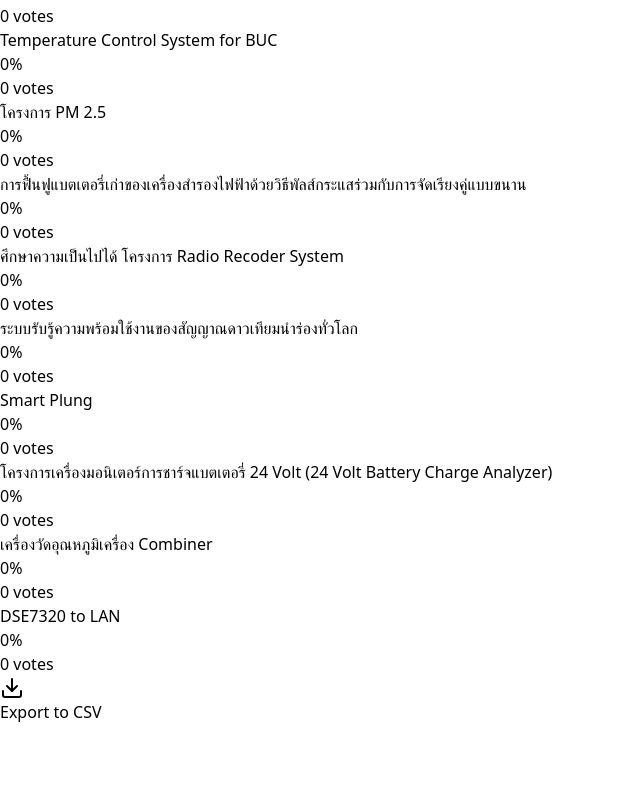
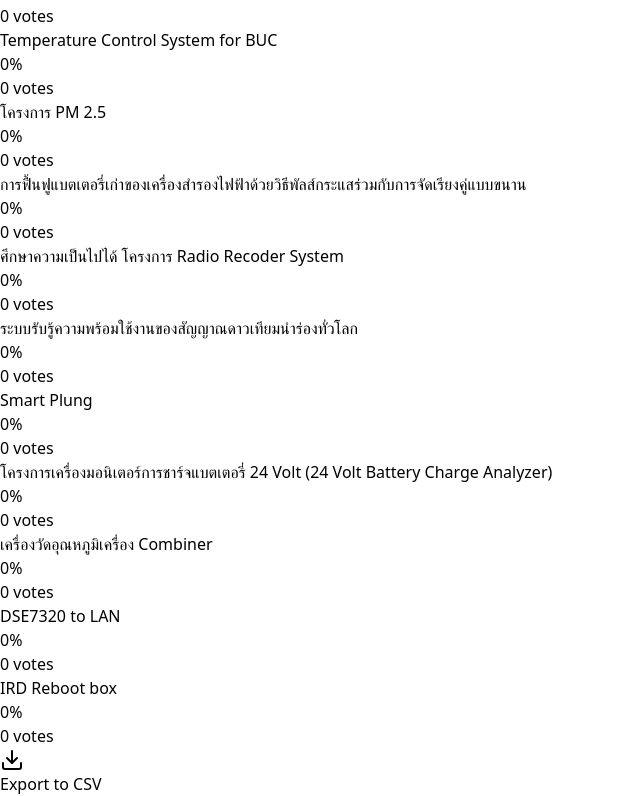
Before and after one commit to Jaylaelike/vote-app-tpbs, a React (Vite) app: page / in a window 1280 px wide. Shown: the part 524-1320 px from the top of the page, without its empty margins (0-640 px from the left). Before the commit the page ends 1248 px from the top, so only its background shows below. Built offline with nearby package versions, Linux system fonts and the light colour scheme; no server answers.

Commit message:
first commit

```diff
--- a/src/page/CreativeVote.tsx
+++ b/src/page/CreativeVote.tsx
@@ -114,6 +114,10 @@ function CreativeVote() {
       id: "rails",
       title: "DSE7320 to LAN",
     },
+    {
+      id: "django",
+      title: "IRD Reboot box",
+    },
   ];
 
   return (
--- a/src/page/PopularVote.tsx
+++ b/src/page/PopularVote.tsx
@@ -114,6 +114,10 @@ function PopularVote() {
       id: "rails",
       title: "DSE7320 to LAN",
     },
+    {
+      id: "django",
+      title: "IRD Reboot box",
+    },
   ];
 
   return (
```
